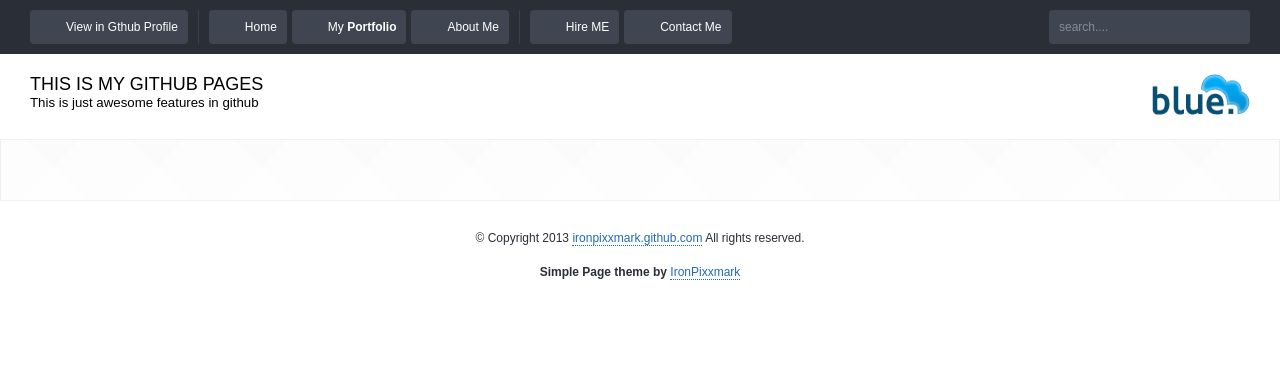
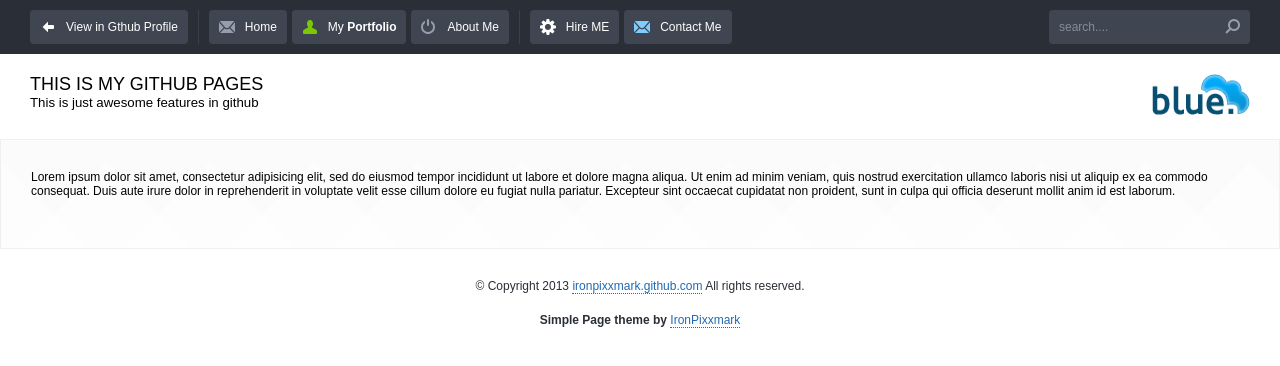
Before and after one commit to ironpixxmark/ironpixxmark.github.com, a plain HTML site: page index.html in a window 1280 px wide. Drawn offline with Linux system fonts and the light colour scheme; files whose address does not match are found by name; a web font is replaced by a local one.

Commit message:
some fix-1

```diff
--- a/css/style.css
+++ b/css/style.css
@@ -76,6 +76,14 @@ p { margin-bottom: 1.666em; /*20/12*/}
 	background-position: right center;
 	padding-right: 3em;/*36/12*/
 }
+.ic-left-arrow { background-image: url('../images/icon/ic-left-arrow.png'); }
+.ic-right-arrow { background-image: url('../images/icon/ic-right-arrow.png'); }
+.ic-menu-user { background-image: url('../images/icon/menu/ic-menu-user.png'); }
+.ic-menu-notification { background-image: url('../images/icon/menu/ic-menu-notification.png'); }
+.ic-menu-notification-active { background-image: url('../images/icon/menu/ic-menu-notification-active.png'); }
+.ic-menu-settings { background-image: url('../images/icon/menu/ic-menu-settings.png'); }
+.ic-menu-log-out { background-image: url('../images/icon/menu/ic-menu-log-out.png'); }
+.ic-search { background-image: url('../images/icon/ic-search.png'); }
 
 
 /*-----COLORS-----*/
--- a/index.html
+++ b/index.html
@@ -11,7 +11,7 @@
 		<div class="page-full-width cf">
 			<ul id="nav" class="fl">
 				<li class="v-sap"><a href="https://github.com/ironpixxmark/ironpixxmark.github.com" class="button round dark image-left ic-left-arrow">View in Gthub Profile</a></li>
-				<li><a href="#" class="button round dark image-left ic-menu-home">Home</a></li>
+				<li><a href="#" class="button round dark image-left ic-menu-notification">Home</a></li>
 				<li>
 					<a href="#" class="button round dark image-left ic-menu-user">My <strong>Portfolio</strong></a>
 					<ul>
@@ -21,9 +21,9 @@
 						<li><a href="#">CMS</a></li>
 					</ul>
 				</li>
-				<li class="v-sap"><a href="#" class="button round dark image-left ic-menu-notification-active">About Me</a></li>
+				<li class="v-sap"><a href="#" class="button round dark image-left ic-menu-log-out">About Me</a></li>
 				<li><a href="#" class="button round dark image-left ic-menu-settings">Hire ME</a></li>
-				<li><a href="#" class="button round dark image-left ic-menu-log-out">Contact Me</a></li>
+				<li><a href="#" class="button round dark image-left ic-menu-notification-active">Contact Me</a></li>
 			</ul>
 
 			<form method="#" id="search-form" class="fr">
@@ -46,7 +46,14 @@
 	</div><!-- end of header-->
 
 	<div id="content">
-
+		<p>
+			Lorem ipsum dolor sit amet, consectetur adipisicing elit, sed do eiusmod
+			tempor incididunt ut labore et dolore magna aliqua. Ut enim ad minim veniam,
+			quis nostrud exercitation ullamco laboris nisi ut aliquip ex ea commodo
+			consequat. Duis aute irure dolor in reprehenderit in voluptate velit esse
+			cillum dolore eu fugiat nulla pariatur. Excepteur sint occaecat cupidatat non
+			proident, sunt in culpa qui officia deserunt mollit anim id est laborum.
+	    </p>
 
 	</div><!-- end of content-->
 	<div id="footer">
```
